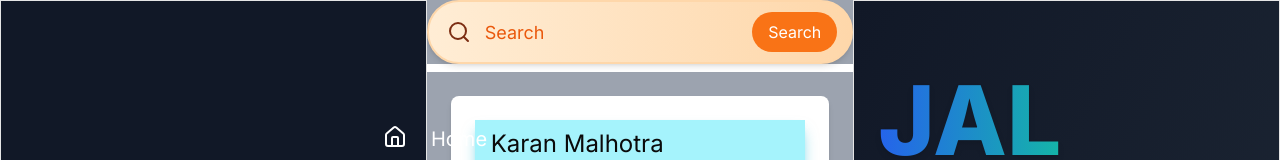
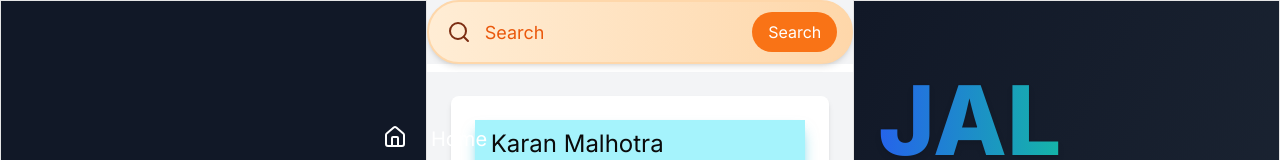
Before and after one commit to PRATEEK-VERNEKAR/Jal_Rakshak, a Next.js app: page / in a window 1280 px wide. Shown: the top 160 px of the page. Built offline with nearby package versions, Linux system fonts and the light colour scheme.

Commit message:
Final for the day

```diff
--- a/src/app/components/Middle.jsx
+++ b/src/app/components/Middle.jsx
@@ -23,7 +23,7 @@ const Feed = () => {
 
   return (
     <div className="max-w-2xl mx-auto">
-      <div className="sticky top-0 bg-gray-400 z-10 mb-2">   <div className="relative mx-auto">
+      <div className="sticky top-0 bg-gray-100 z-10 mb-2">   <div className="relative mx-auto">
       <input
         type="text"
         placeholder="Search"
@@ -91,7 +91,7 @@ const Feed = () => {
     </div> */}
 
 
-<div className="space-y-6 bg-gray-400 p-6 cursor-pointer" onClick={() => { router.push('/posts?user=1') }}>
+<div className="space-y-6 bg-gray-100 p-6 cursor-pointer" onClick={() => { router.push('/posts?user=1') }}>
     {posts.map((post, index) => (
       <div key={index} className="bg-white rounded-lg shadow-md overflow-hidden hover:shadow-lg transition-shadow duration-300">
         <div className="border-b border-gray-200 p-6">
```
